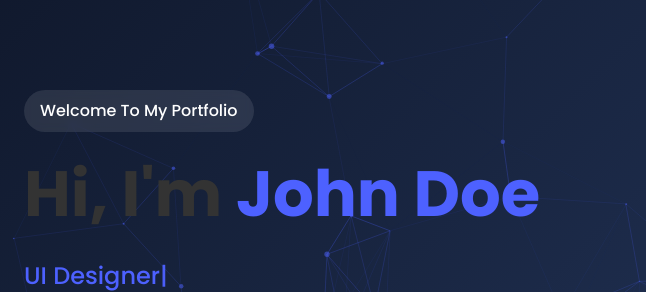
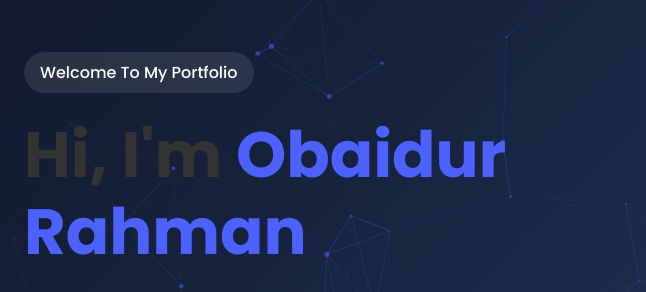
Before and after one commit to obaidur9696/my-portfolio, a plain HTML site: page index.html in a window 1280 px wide. Shown: the part 119-411 px from the top of the page, 0-646 px from the left. Drawn offline with nearby package versions, Linux system fonts and the light colour scheme.

Commit message:
name changed

```diff
--- a/index.html
+++ b/index.html
@@ -76,7 +76,7 @@
                 <div class="hero-content">
                     <div class="hero-text animate-item">
                         <span class="subtitle">Welcome To My Portfolio</span>
-                        <h1 class="title">Hi, I'm <span class="highlight">John Doe</span></h1>
+                        <h1 class="title">Hi, I'm <span class="highlight">Obaidur Rahman</span></h1>
                         <div class="typewriter">
                             <span class="typewriter-text" data-text='["Web Developer", "UI Designer", "Freelancer"]'></span>
                         </div>
```
